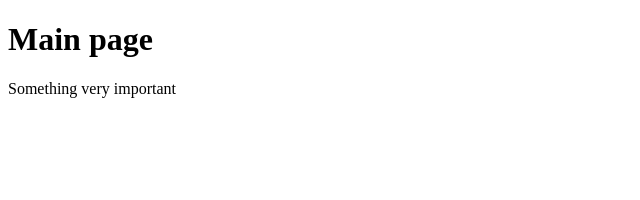
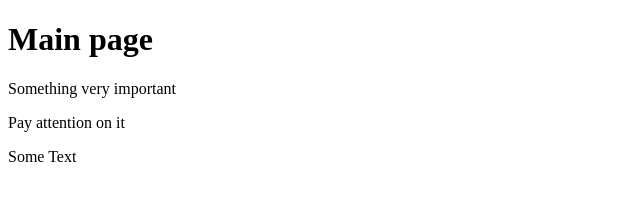
Before and after one commit to Vika-Myronova/ISMPrakt09, a plain HTML site: page index.html in a window 1280 px wide. Shown: the whole page, without its empty margins (0-640 px from the left). Drawn offline with Linux system fonts and the light colour scheme.

Commit message:
Add few paragraphs in index.html

```diff
--- a/index.html
+++ b/index.html
@@ -7,5 +7,7 @@
 <body>
 <h1>Main page</h1>
 <p>Something very important</p>
+<p>Pay attention on it</p>
+<p>Some Text</p>
 </body>
 </html>
```
